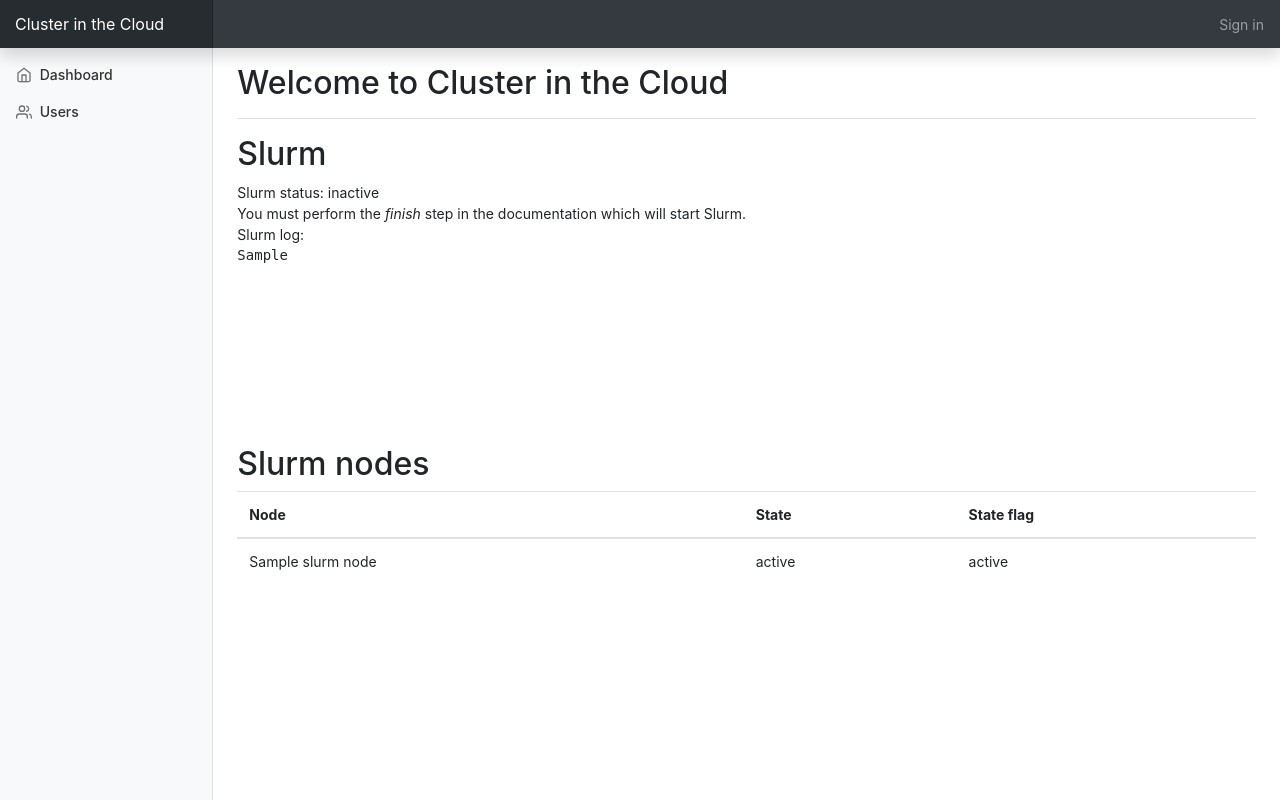
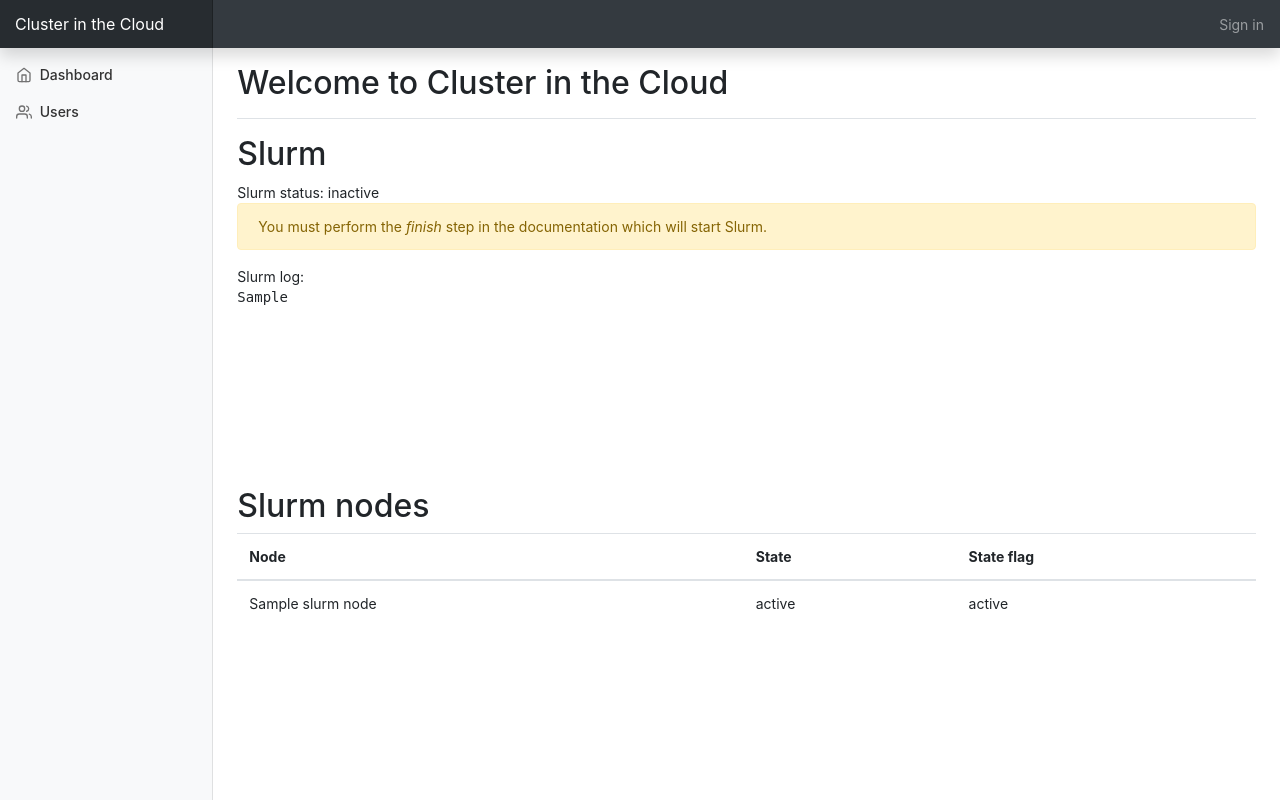
Before and after one commit to clusterinthecloud/webui, a Django app: template mgmt/templates/index.html in a window 1280 px wide. Run offline with Django 3.2, Linux system fonts and the light colour scheme; the template is opened without the code that fills it: most values are stand-ins (such as "Sample title", 1, 10 or a date in 2020); some libraries are stand-ins or nearby versions.

Commit message:
Make info more obvious

```diff
--- a/mgmt/templates/index.html
+++ b/mgmt/templates/index.html
@@ -10,7 +10,7 @@
     <div>
         Slurm status: {{ slurmctld_status }}<br>
         {% if slurmctld_status == "inactive" %}
-            You must perform the <i>finish</i> step in the documentation which will start Slurm.
+            <div class="alert alert-warning" role="alert">You must perform the <i>finish</i> step in the documentation which will start Slurm.</div>
         {% endif %}
     </div>
 
```
